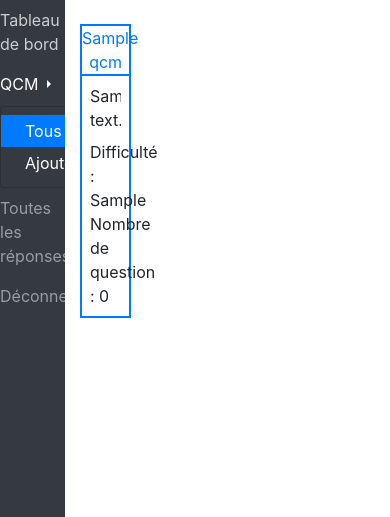
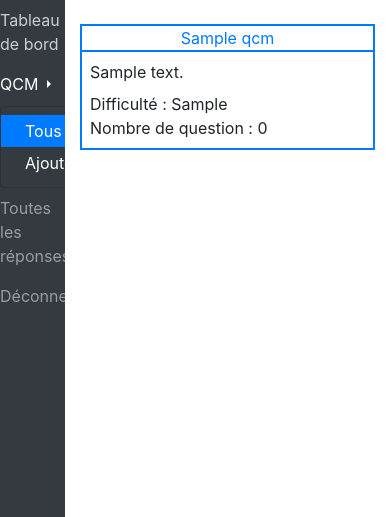
Before and after one commit to josoatahina/qcm, a PHP site: page /admin/index.php?c=Questionnaire in a window 390 px wide. Shown: the top 517 px of the page. Run offline with PHP 8.4, Linux system fonts and the light colour scheme; the visitor is signed in with stand-in values (Sample User, id 1); tables that the repository leaves empty hold one stand-in row (values such as "Sample post").

Commit message:
Fix admin panel all QCM responsive

```diff
--- a/admin/views/template/qcm.php
+++ b/admin/views/template/qcm.php
@@ -1,4 +1,4 @@
-<div class="col-3 mt-4 item-qcm" onclick="showQcm(<?php echo $q['id']; ?>)">
+<div class="col-12 col-lg-3 mt-4 item-qcm" onclick="showQcm(<?php echo $q['id']; ?>)">
     <div class="border border-primary">
         <div class="border border-primary text-center text-primary"><?php echo $q['titre']; ?></div>
         <div class="p-2 border border-primary">
```
